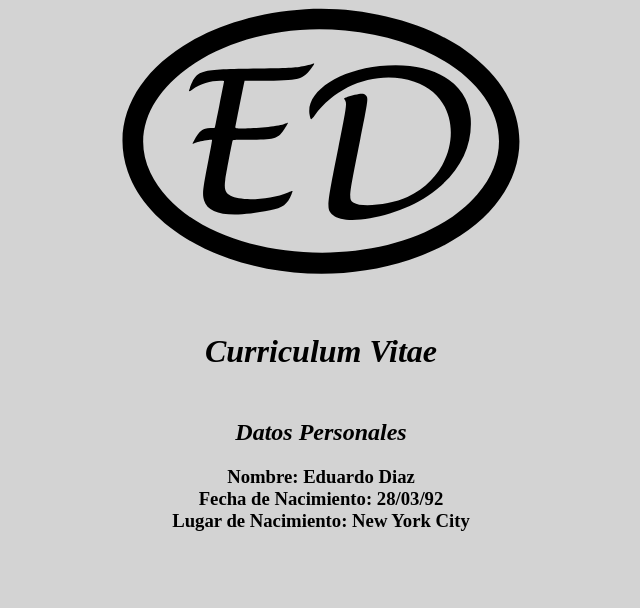
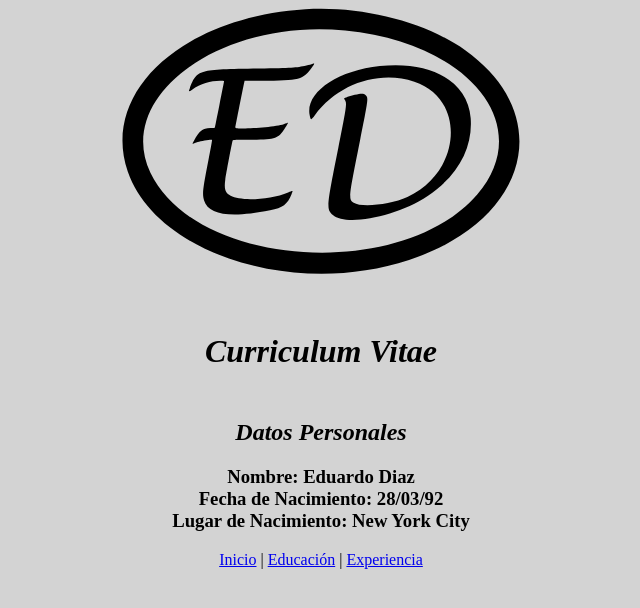
Before and after one commit to edocodemaster/FundamentosdeHTML_Eduardo_Diaz_EvaluacionFinal, a plain HTML site: page index.html in a window 1280 px wide. Shown: the whole page, without its empty margins (319-959 px from the left). Drawn offline with Linux system fonts and the light colour scheme.

Commit message:
se agrega la linea de navegacion, enlaces, punto 4

```diff
--- a/index.html
+++ b/index.html
@@ -34,5 +34,15 @@
           </h3>
         </p>
     </div>
+    <!--(4) ENLACES DE MENU BASICO-->
+    <div align="center">
+        <nav>
+           <a href="index.html">Inicio</a>
+            |
+           <a href="educacion.html">Educación</a>
+            |
+           <a href="experiencia.html">Experiencia</a>
+        </nav>
+    </div>
   </body>
 </html>
```
